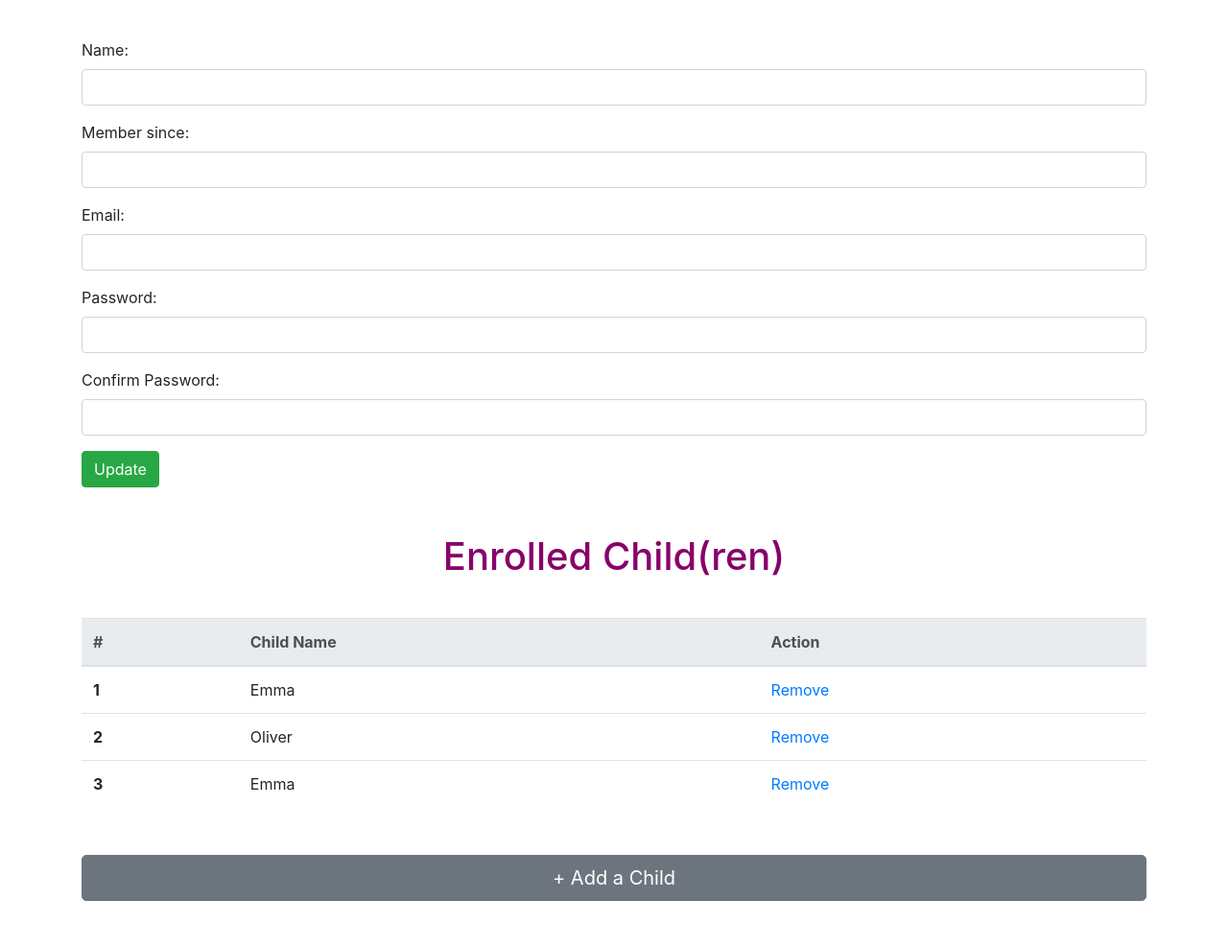
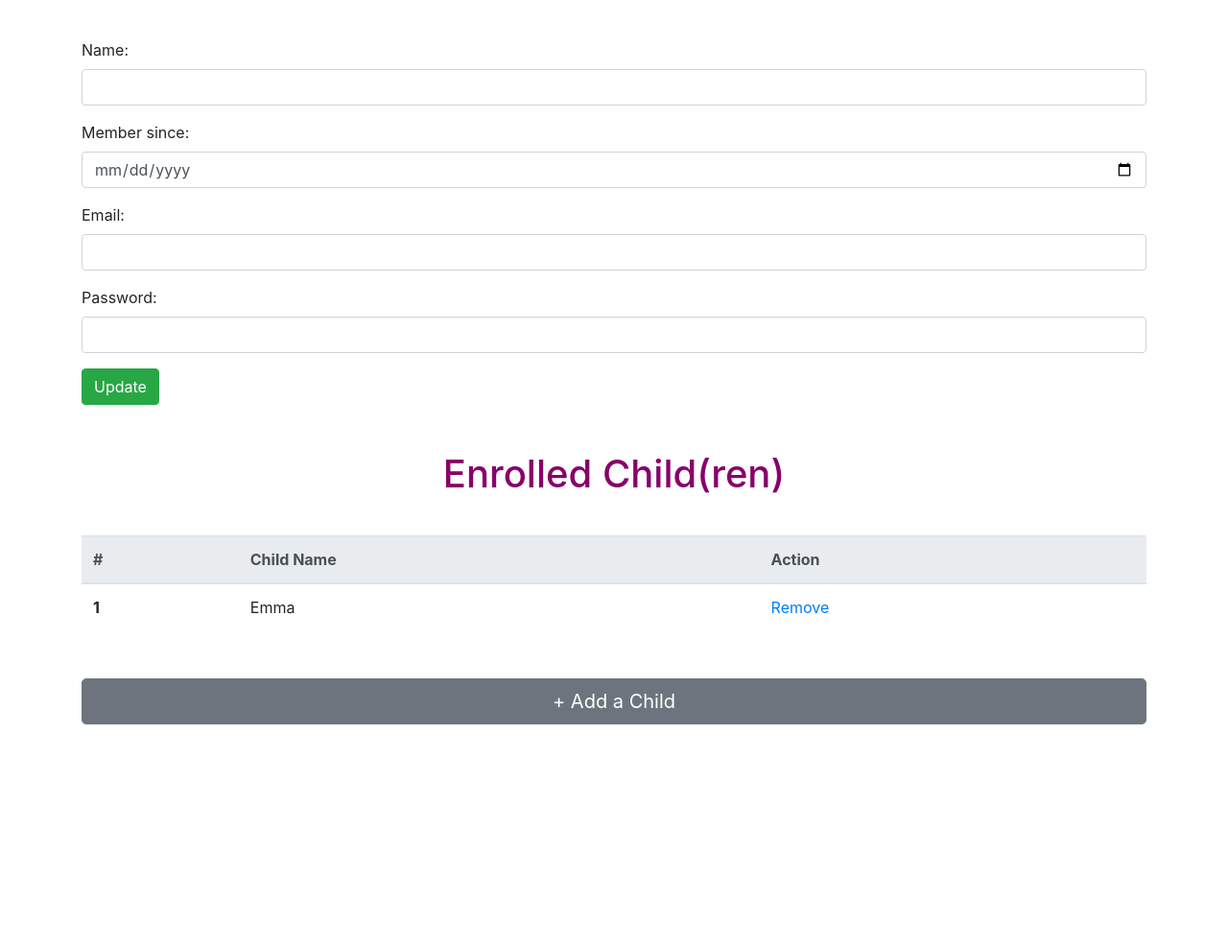
Before and after one commit to lili-mar/Group_project, a Django app: template group_proj/group_app/templates/myProfile.html in a window 1280 px wide. Shown: the part 156-1143 px from the top of the page at 96% size. After the commit the page ends 911 px from the top, so only its background shows below. Run offline with Django 3.2, Linux system fonts and the light colour scheme; the template is opened without the code that fills it, so the values that code supplies are empty; some libraries are stand-ins or nearby versions.

Commit message:
update_password model + url + view

```diff
--- a/group_proj/group_app/templates/myProfile.html
+++ b/group_proj/group_app/templates/myProfile.html
@@ -24,28 +24,35 @@
         <section id="my_profile">
             <div>
                 <h1>Your Profile - {{ user.first_name }}!</h1>
-                <form action="" method="POST">
+                <div class='pMsgs'>
+                    {% if messages %}
+                    <ul class="messages">
+                        {% for message in messages %}
+                        <li {% if message.tags %} class="{{ message.tags }}" {% endif %}>{{ message }}</li>
+                        {% endfor %}
+                    </ul>
+                    {% endif %}
+                </div>
+                <form action="{% url 'update_myProfile' %}" method="POST">
+                    {% csrf_token %}
                     <div class="form-group">
                         <label for="name">Name:</label>
-                        <input type="text" class="form-control" value="{{ user.full_name }}">
+                        <input type="text" name="name" class="form-control" value="{{ user.full_name }}">
                     </div>
                     <div class="form-group">
                         <label for="member_date">Member since:</label>
-                        <input type="text" class="form-control" value="{{ user.get_date }}">
+                        <input type="date" name="member_since" class="form-control"
+                            value="{{ user.get_date|date:"Y-m-d" }}">
                     </div>
                     <div class="form-group">
                         <label for="email">Email:</label>
-                        <input type="text" class="form-control" value="{{ user.email }}">
+                        <input type="text" name="email" class="form-control" value="{{ user.email }}">
                     </div>
                     <div class="form-group">
                         <label for="password">Password:</label>
-                        <input type="password" class="form-control">
+                        <input type="password" name="password" class="form-control">
                     </div>
-                    <div class="form-group">
-                        <label for="cf-password">Confirm Password:</label>
-                        <input type="password" class="form-control">
-                    </div>
-                    <button type="button" class="btn btn-success">Update</button>
+                    <button type="submit" class="btn btn-success">Update</button>
                 </form>
             </div>
 
@@ -70,15 +77,6 @@
                             <td>Emma</td>
                             <td><a href="#">Remove</a></td>
                         </tr>
-                        <tr>
-                            <th scope="row">2</th>
-                            <td>Oliver</td>
-                            <td><a href="#">Remove</a></td>
-                        </tr>
-                        <tr>
-                            <th scope="row">3</th>
-                            <td>Emma</td>
-                            <td><a href="#">Remove</a></td>
                         </tr>
                     </tbody>
                 </table>
--- a/group_proj/group_app/urls.py
+++ b/group_proj/group_app/urls.py
@@ -21,6 +21,8 @@ urlpatterns = [
     path('regChild', views.regChild),  # validate registration for a Child
 
     path('myProfile', views.myProfile),
+    path('update_myProfile', views.update_myProfile,
+         name='update_myProfile'),  # update myProfile
     path('myEvents', views.myEvents),
     path('dashboard', views.dashboard),
     path('newJoin', views.newJoin),
```
Also changed, not shown: group_proj/group_app/views.py (+12 -2 lines), group_proj/db.sqlite3.
